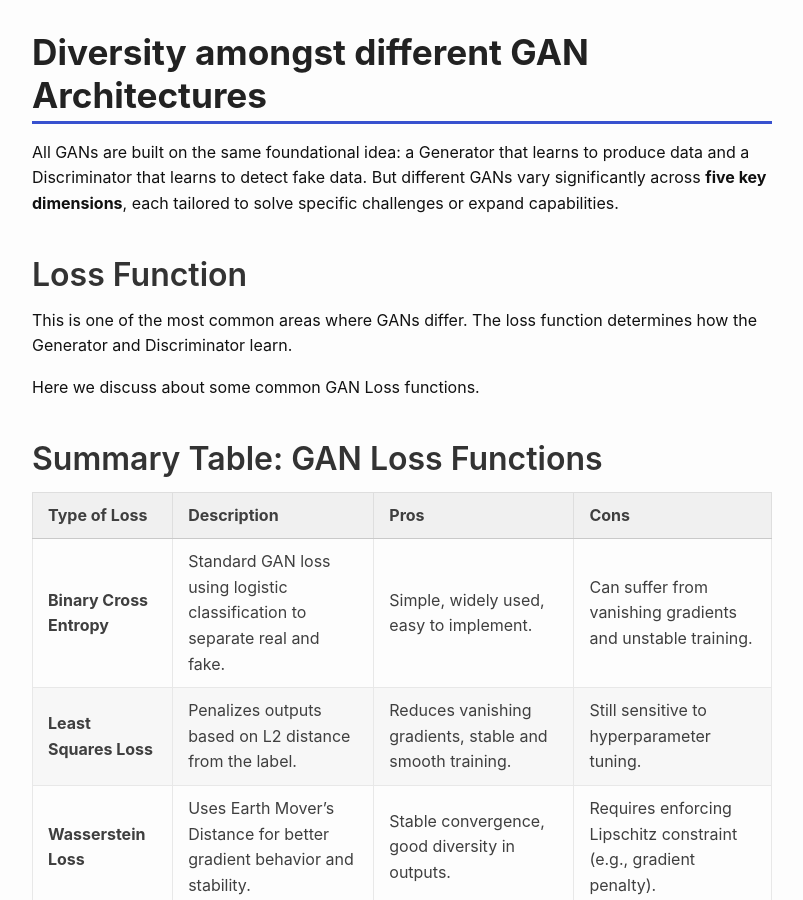
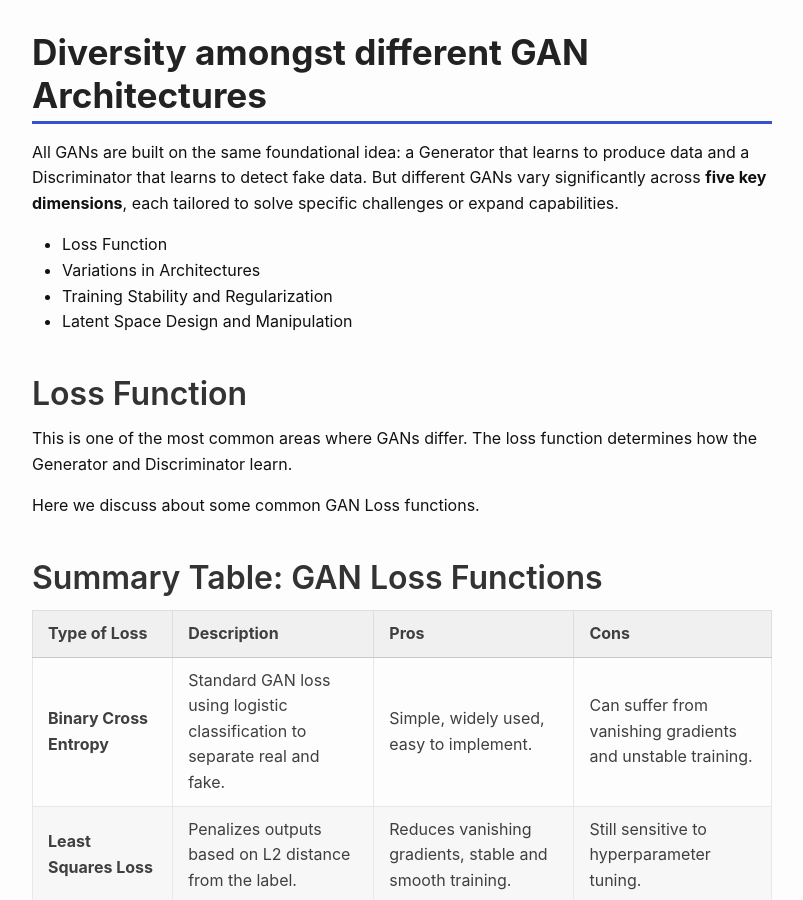
Before and after one commit to ayushi2019031/glownet.io, a Jekyll site: the page built from _posts/2025-07-19-types-of-gans-part-1.md, in a window 1280 px wide and 900 px high, scrolled down 1112 px. Shown: the whole window, without its empty margins (238-1041 px from the left). Built offline with Jekyll 4.4.1, drawn with Linux system fonts in a browser that asks for light colours; comment, search, counter and statistics services are not loaded.

Commit message:
Add initial inmprovs

```diff
--- a/_posts/2025-07-19-types-of-gans-part-1.md
+++ b/_posts/2025-07-19-types-of-gans-part-1.md
@@ -25,6 +25,11 @@ These two networks are trained in a **zero-sum game** where the generator is con
 # Diversity amongst different GAN Architectures
 
 All GANs are built on the same foundational idea: a Generator that learns to produce data and a Discriminator that learns to detect fake data. But different GANs vary significantly across **five key dimensions**, each tailored to solve specific challenges or expand capabilities.
+
+- Loss Function
+- Variations in Architectures
+- Training Stability and Regularization
+- Latent Space Design and Manipulation
 
 ## Loss Function
 
```
